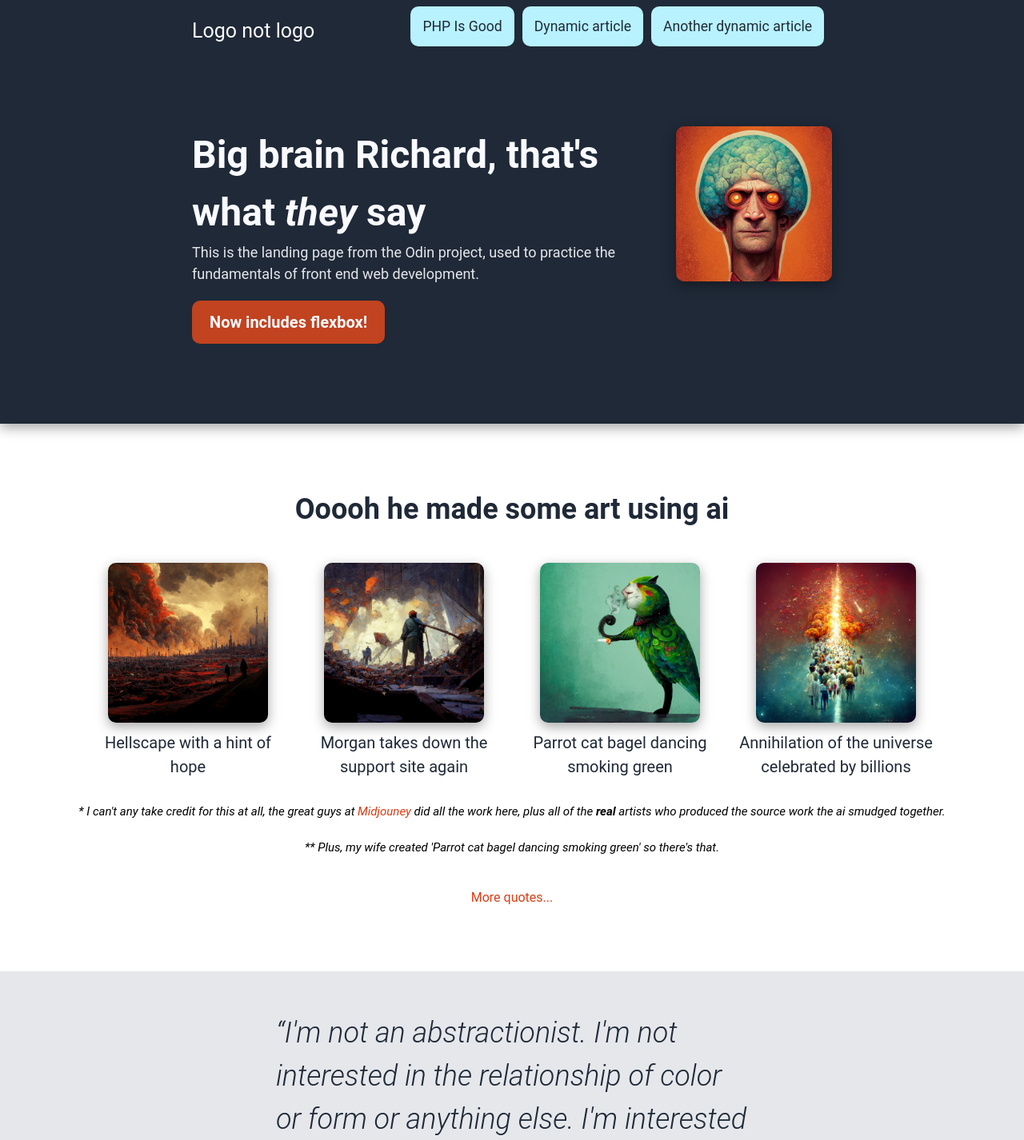
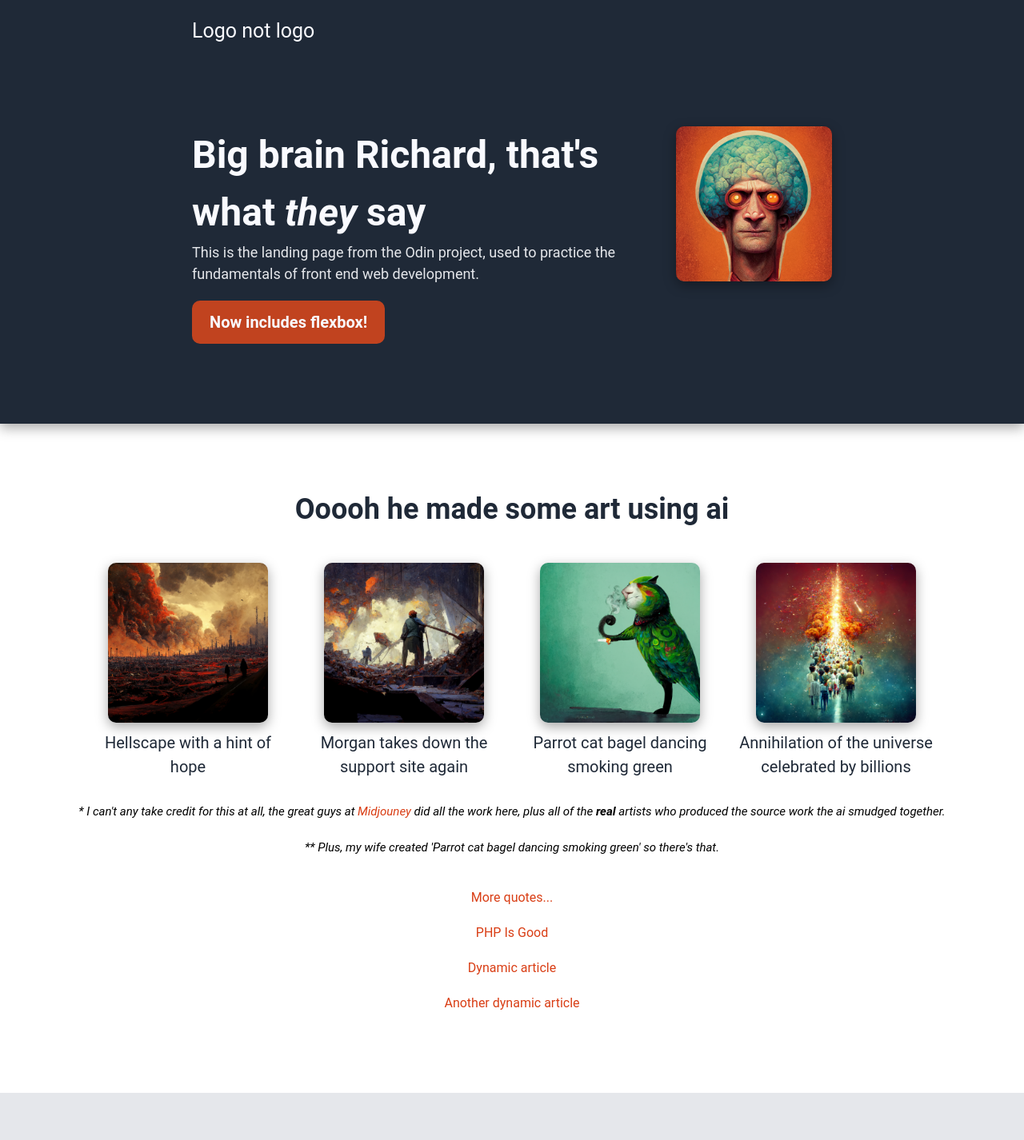
Before and after one commit to richardfwashington/personal-home-page-nextjs, a Next.js app: page / in a window 1280 px wide. Shown: the top 1426 px of the page at 80% size. Built offline with nearby package versions, Linux system fonts and the light colour scheme.

Commit message:
:sparkles: Move page links

```diff
--- a/src/app/layout.tsx
+++ b/src/app/layout.tsx
@@ -21,11 +21,7 @@ export default function RootLayout({
         <div className="top">
           <div className="left"><h3>Logo not logo</h3></div>
           <div className="right ">
-            <ul>
-              <li><Link href="/articles/php-is-good-now-actually">PHP Is Good</Link></li>
-              <li><Link href="/articles/1">Dynamic article</Link></li>
-              <li><Link href="/articles/2">Another dynamic article</Link></li>
-            </ul>
+
           </div>
         </div>
         <div className="bottom">
--- a/src/app/page.tsx
+++ b/src/app/page.tsx
@@ -32,7 +32,13 @@ export default function Home() {
       </div>
       <p className="italic confession">* I can&apos;t any take credit for this at all, the great guys at <a href="https://www.midjourney.com/home/">Midjouney</a> did all the work here, plus all of the <strong>real</strong> artists who produced the source work the ai smudged together.<br /><br />
         ** Plus, my wife created &apos;Parrot cat bagel dancing smoking green&apos; so there&apos;s that.</p>
-      <p className="mt-10"><Link scroll={false} href="/about">More quotes...</Link></p>
+      <p className="mt-10 mb-5"><Link scroll={false} href="/about">More quotes...</Link></p>
+
+      <ul>
+        <li className="mb-5"><Link href="/articles/php-is-good-now-actually">PHP Is Good</Link></li>
+        <li className="mb-5"><Link href="/articles/1">Dynamic article</Link></li>
+        <li className="mb-5"><Link href="/articles/2">Another dynamic article</Link></li>
+      </ul>
     </div>
   )
 }
```
